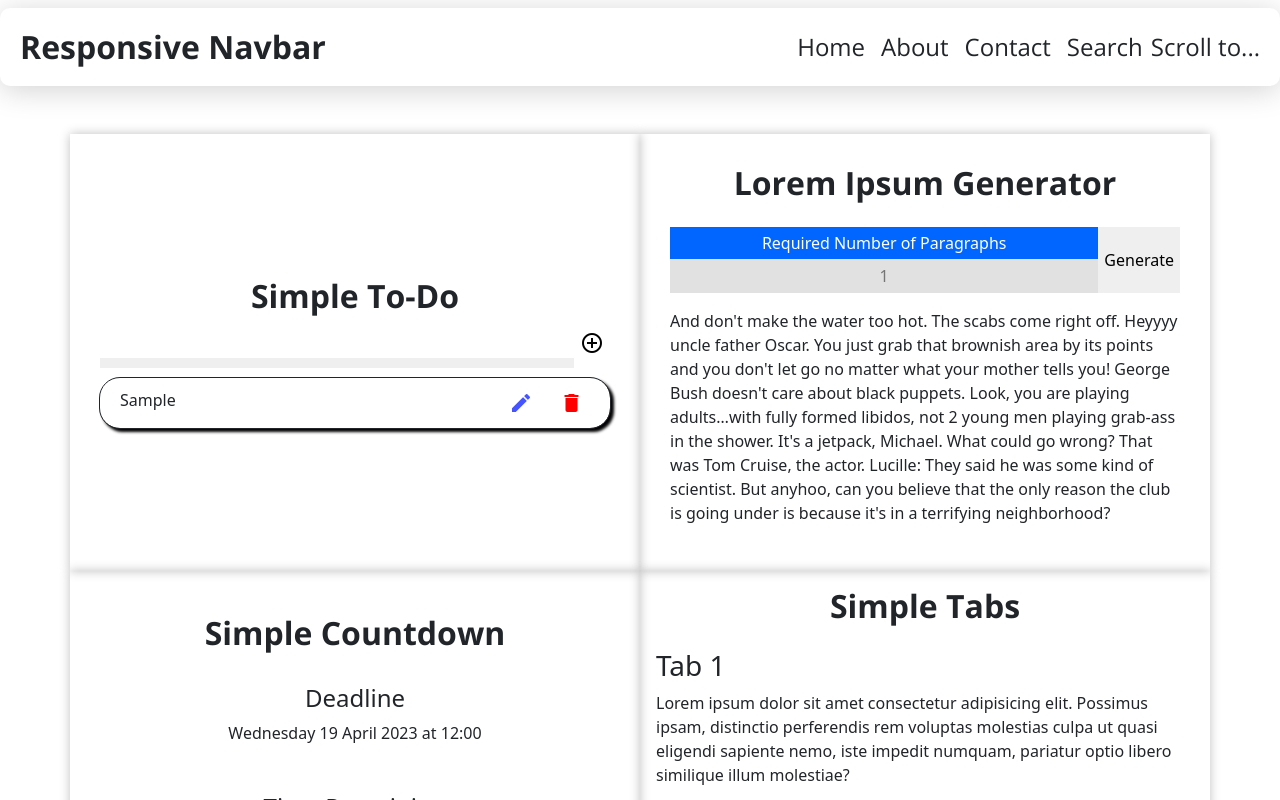
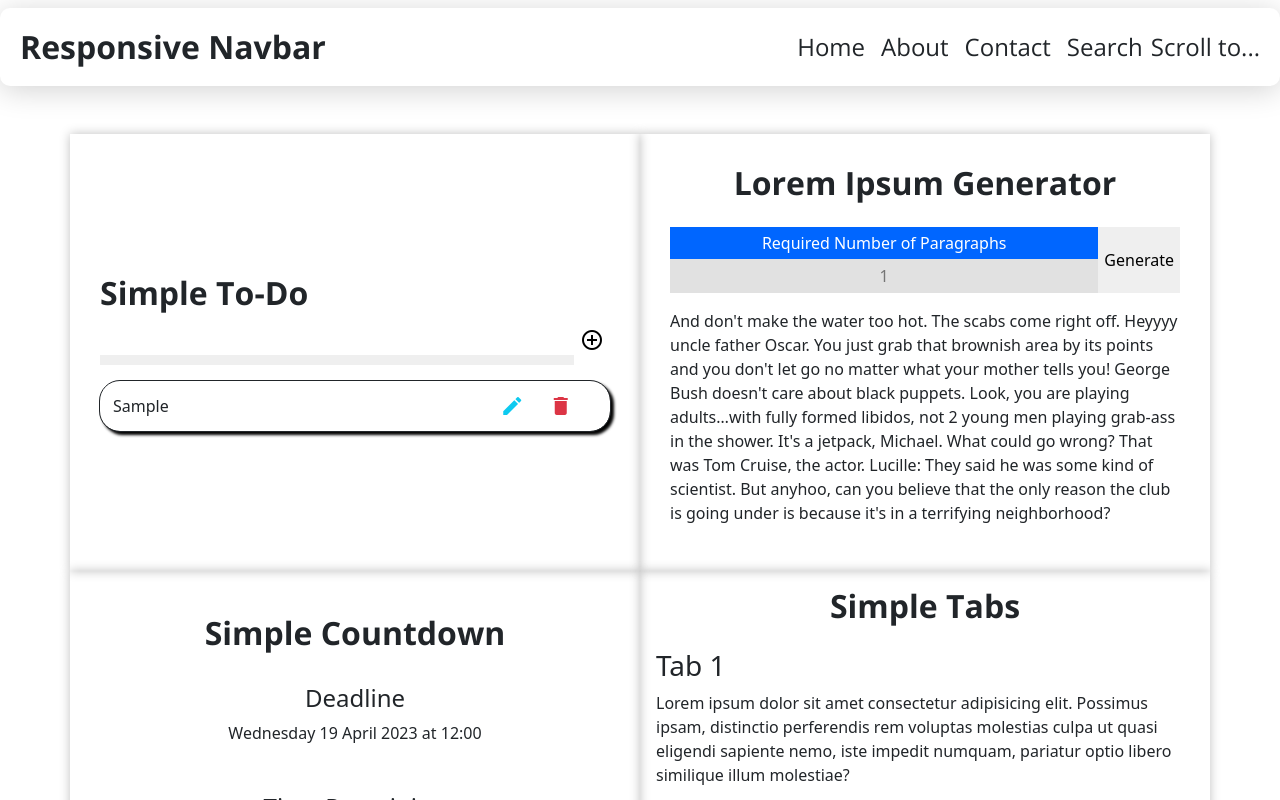
Before and after one commit to xScottishKrissx/playground, a React (Create React App) app: page / in a window 1280 px wide. Both pictures are taken after typing "Sample" into the empty fields and a click on the button "add_circle_outline". Shown: the top 800 px of the page. Built offline with nearby package versions, Linux system fonts and the light colour scheme.

Commit message:
0.16.8 - Cleaned up css

```diff
--- a/src/components/simpleTodo/simpleTodo.css
+++ b/src/components/simpleTodo/simpleTodo.css
@@ -1,29 +1,7 @@
-.simpleTodo__container{
-    /* background-color: blueviolet; */
-    display: flex;
-        flex-direction: column;
-        justify-content: center;
-        align-items: center;
-    height: 100%;
-    position: relative;
-    width: 100%;
-}
-
-
-.simpleTodo__formContainer{
-    display: flex;
-    width: 100%;
-}
-
-.simpleTodo__form{
-    border: none;
-    line-height: 2rem;
-    width: inherit;
-}
+/* Form - Styles left to avoid html bloat */
 .simpleTodo__formContainer button{
     background-color: #ff000000;
     border: none;
-    /* line-height: 2rem; */
 }
 
 .simpleTodo__formContainer input{
@@ -38,60 +16,29 @@
 }
 
 /* List */
-
-.simpleTodo__list{
-    /* outline: 1px solid; */
-    width: 100%;
-}
-
 .simpleTodo__singleItem{
+    cursor: pointer;
     border-radius: 20px;
     box-shadow: 3px 3px 3px 1px black;
-    margin-top: 10px;
     outline: 1px solid;
+    padding: 13px;
 
 }
 
-.simpleTodo__singleItem p{
-
-    overflow-wrap: break-word;
-    padding-left: 20px;
-    padding-right: 20px;
-    padding-top: 10px;
+.simpleTodo__singleItem:hover{
+    background-color: #e0edff;
+    transform: translateX(2px);
+    transition: 1s;
 }
 
-.simpleTodo__singleItemButtons{
-    /* background-color: aqua; */
-    display: flex;
-    justify-content: space-evenly;
-    align-items: center;
+.simpleTodo__singleItem p{
+    overflow-wrap: break-word;
 }
 
-    .simpleTodo__editButton{
-        color: #4554ff;
-    }
-    .simpleTodo__deleteButton{
-        color: red;
-    }
-
 /* Delete All */
-.simpleTodo__deleteAllContainer{
-    margin-bottom: 2rem;
-    top: 0;
-    /* position: absolute; */
-    width: inherit;
-}
     .simpleTodo__deleteAllButton{
-
-        border: none;
         background-color: #ff000000;
-        display: flex;
-            align-items: center;
-            justify-content: center;
         opacity: 0.5;
-
-        padding: 10px;
-        width: inherit;
     }
 
     .simpleTodo__deleteAllButton:hover{
@@ -101,34 +48,17 @@
 
     .simpleTodo__confirmDeleteAllContainer{
         display: none;
-
-        border: none;
-        /* background-color: #ff000012;         */
-        /* display: flex; */
-            align-items: center;
-            justify-content: space-evenly;
-        /* opacity: 0.2; */
-
-        /* padding: 10px; */
-        width: inherit;
     }
 
     .simpleTodo__confirmDeleteAllContainer span{
-        /* background-color: red; */
         opacity: 2;
         width: inherit;
         text-align: center;
         padding: 10px;
     }
 
+    /* Empty Field Warning */
+    .simpleTodo__emptyFieldWarning{ display: none;}
+
+    /* Used for various functions when unhiding elements */
     .show{ display: flex;}
-
-    #simpleTodo__confirmDeleteAllButton{
-        background-color: red;
-        color: white;
-    }
-
-    #simpleTodo__confirmCancelButton{
-        background-color: green;
-        color: white;
-    }
--- a/src/components/simpleTodo/simpleTodo.js
+++ b/src/components/simpleTodo/simpleTodo.js
@@ -17,70 +17,81 @@
     })
 
 // References
+    const emptyFieldWarning = useRef(false)
     const formInput = useRef(null)
     const confirmDeleteAll = useRef(false)
 
 // Add Item
     const addItem = () => {
+        // console.log("Add New Item");
 
-        console.log("Add New Item");
         toggleEditMode(false)
         const value = formInput.current.value
         if(value.length > 1){
             let itemsArray = items || []
             itemsArray.push(value)
             setItem(items => ([...items]))
+            setFormValue(null)
             setLocalStorage(items)
-            setFormValue(null)
-        }return;
+            toggleEmptyFieldWarning()
+        }else{
+            toggleEmptyFieldWarning(true)
+        }
     }
 
 // Edit
-    const startEdit = (index) => {
-        console.log("Start Edit");
-        const edit = getLocalStorage[index]
-        setFormValue(edit)
+    const startEdit = (index,e) => {
+        // console.log("Start Edit");
+
+        setFormValue(getLocalStorage[index])
         setEditState({editMode:true,editIndex:index})
+        toggleEmptyFieldWarning()
     }
 
     const cancelEdit = () => {
         setFormValue(null)
         toggleEditMode(false)
+
     }
     const submitEdit =() => {
 
         const newValue = formInput.current.value
         if(newValue.length < 1) {
             toggleEditMode(false)
-            alert("Error: Field cannot be empty")
+            toggleEmptyFieldWarning(true)
             return
         }
 
-        const valueToChange = edit.editIndex
-        getLocalStorage.splice(valueToChange,1,newValue)
+        getLocalStorage.splice(edit.editIndex,1,newValue)
+        setItem(getLocalStorage)
 
         setFormValue(null)
-        setItem(getLocalStorage)
         toggleEditMode(false)
+        toggleEmptyFieldWarning()
         setLocalStorage(getLocalStorage)
-
-
     }
 
 // Delete
     const handleDelete = (itemIndex, numToDelete) => {
+        if(numToDelete > 1) toggleConfirmDeleteAllBox()
 
         getLocalStorage.splice(itemIndex,numToDelete)
 
-        if(numToDelete > 1) toggleConfirmDeleteAllBox()
-
         setFormValue(null)
+        toggleEditMode(false)
+        toggleEmptyFieldWarning()
         setItem(getLocalStorage)
-        toggleEditMode(false)
         setLocalStorage(getLocalStorage)
     }
 
 // Utility Functions
+    const toggleEmptyFieldWarning = (setVisible) =>{
+        if(setVisible)emptyFieldWarning.current.classList.add("show")
+        if(!setVisible)emptyFieldWarning.current.classList.remove("show")
+    }
+
+
+
     const setLocalStorage = (toBeStored) =>  localStorage.setItem("items",JSON.stringify(toBeStored))
     const toggleEditMode = (setEditModeTo) => setEditState({editMode:setEditModeTo})
     const setFormValue = (setFormValueTo) => formInput.current.value = setFormValueTo
@@ -89,13 +100,13 @@
 // Display the items
     const mapItems = items.map((x,index) => {
         return(
-            <div key={index} className="simpleTodo__singleItem d-flex">
+            <div key={index} className="simpleTodo__singleItem d-flex mt-3">
 
-                <p className="w-75">{x}</p>
+                <p className="w-75 m-0 p-0">{x}</p>
 
-                <div  className="simpleTodo__singleItemButtons w-25">
-                    <span role="button" onClick={()=>startEdit(index)} className="material-icons simpleTodo__editButton">edit</span>
-                    <span role="button" onClick={()=>handleDelete(index, 1)} className="material-icons simpleTodo__deleteButton">delete</span>
+                <div  className="simpleTodo__singleItemButtons d-flex justify-content-evenly align-items-center w-25">
+                    <span role="button" onClick={(e)=>startEdit(index,e)} className="material-icons simpleTodo__editButton text-info">edit</span>
+                    <span role="button" onClick={()=>handleDelete(index, 1)} className="material-icons simpleTodo__deleteButton text-danger">delete</span>
                 </div>
 
 
@@ -105,28 +116,42 @@
 
     return(
 
-        <div className="simpleTodo__container">
+        <div className="simpleTodo__container d-flex flex-column justify-content-center align-items center h-100 w-100 position-relative">
+
+
 
     {/* Delete All Button */}
         {items.length > 1 ?
 
-            <div className="simpleTodo__deleteAllContainer">
-                <button className="simpleTodo__deleteAllButton"  onClick={()=>toggleConfirmDeleteAllBox()}>
+            <div className="simpleTodo__deleteAllContainer mb-4 top-0 w-100 ">
+
+                <button className="simpleTodo__deleteAllButton border-0 d-flex align-items-center justify-content-center p-2 w-100"  onClick={()=>toggleConfirmDeleteAllBox()}>
                     <span className="material-icons">delete_sweep</span>Delete All
                 </button>
 
-                <div className="simpleTodo__confirmDeleteAllContainer " ref={confirmDeleteAll} >
-                    <span id="simpleTodo__confirmDeleteAllButton" role="button" onClick={()=>handleDelete('',items.length)}>Confirm</span>
-                    <span id="simpleTodo__confirmCancelButton" role="button" onClick={toggleConfirmDeleteAllBox}>Cancel</span>
+                <div className="simpleTodo__confirmDeleteAllContainer border-0 align-items-center justify-content-evenly w-100" ref={confirmDeleteAll} >
+                    <span className="bg-danger text-white" id="simpleTodo__confirmDeleteAllButton" role="button" onClick={()=>handleDelete('',items.length)}>Confirm</span>
+                    <span className="bg-secondary text-white" id="simpleTodo__confirmCancelButton" role="button" onClick={toggleConfirmDeleteAllBox}>Cancel</span>
                 </div>
             </div>
 
         :null}
 
             <h2>Simple To-Do</h2>
+
+    {/* Empty Field Warning Message */}
+                <div ref={emptyFieldWarning} className="simpleTodo__emptyFieldWarning">
+                    <p className="d-flex">
+                        <span className="material-icons">priority_high</span>
+                        <strong>oops, this field <span className="text-decoration-underline">cannot</span> be empty</strong>
+                    </p>
+                </div>
+
     {/* List Item Entry */}
-            <div className="simpleTodo__formContainer">
-                <form className="simpleTodo__form">
+            <div className="simpleTodo__formContainer d-flex w-100">
+
+
+                <form className="simpleTodo__form border-0 lh-lg w-100">
                     <label htmlFor="itemEntry"></label>
                     <input ref={formInput} type="text" name="itemEntry" />
                 </form>
@@ -143,7 +168,7 @@
             </div>
 
     {/* The To Do List */}
-            <div className="simpleTodo__list"> {mapItems} </div>
+            <div className="simpleTodo__list w-100"> {mapItems} </div>
 
         </div>
     )
```
Also changed, not shown: 1 other file (tests, documents, lock files or other folders).
